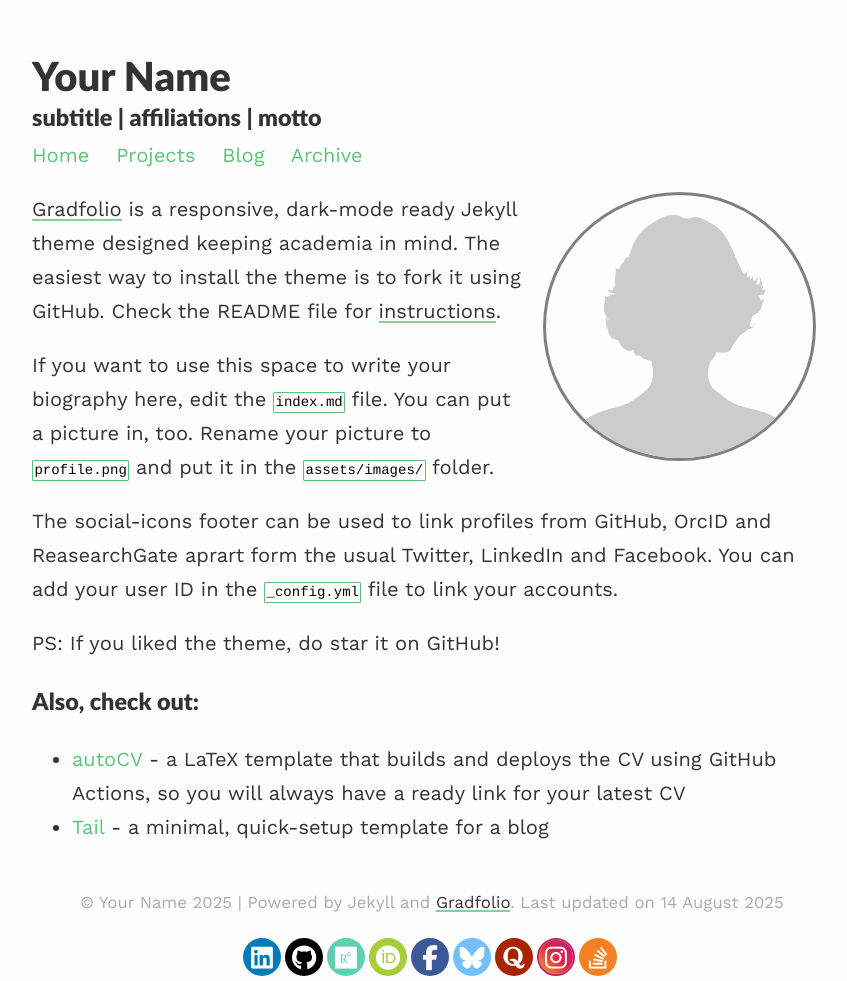
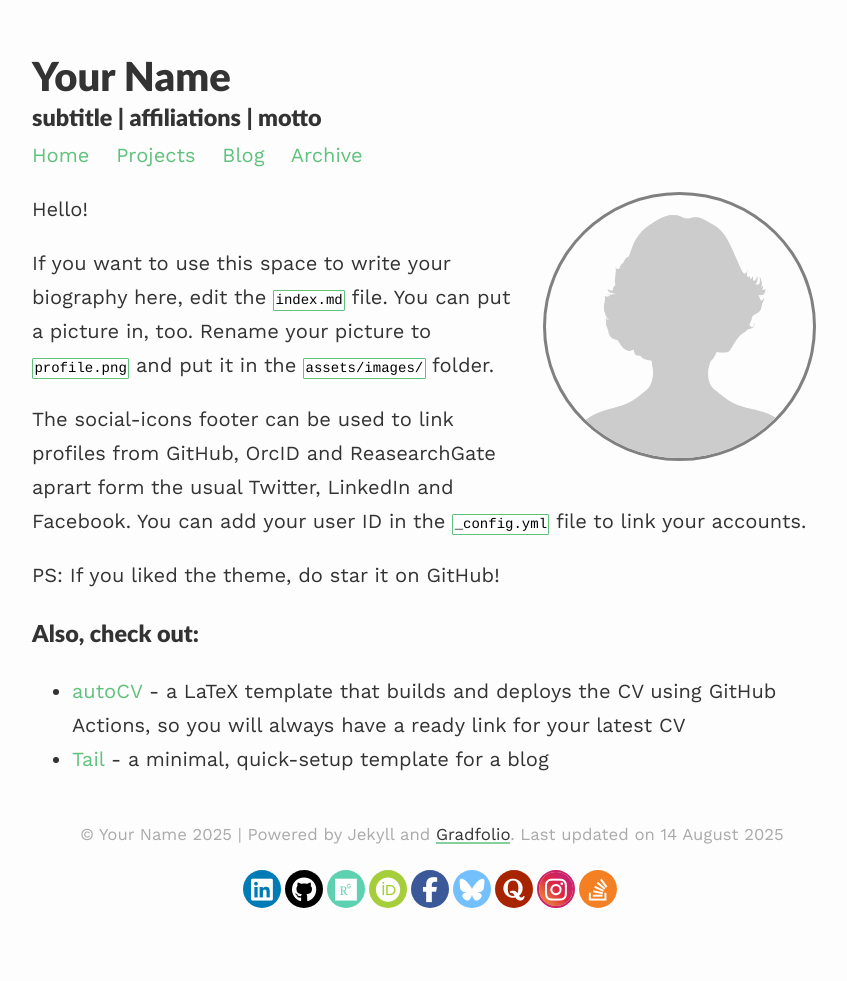
Before and after one commit to fancatfkl/website, a Jekyll site: the page built from index.md, in a window 1280 px wide. Shown: the whole page, without its empty margins (208-1055 px from the left). Built offline with Jekyll 4.4.1, drawn with Linux system fonts in a browser that asks for light colours.

Commit message:
Update index.md
test

```diff
--- a/index.md
+++ b/index.md
@@ -7,7 +7,7 @@ profile:
 published: true
 ---
 
-[Gradfolio](https://github.com/jitinnair1/gradfolio){:target="_blank"} is a responsive, dark-mode ready Jekyll theme designed keeping academia in mind. The easiest way to install the theme is to fork it using GitHub. Check the README file for [instructions](https://github.com/jitinnair1/gradfolio#installation){:target="_blank"}.
+Hello!
 
 If you want to use this space to write your biography here, edit the `index.md` file. You can put a picture in, too. Rename your picture to `profile.png` and put it in the `assets/images/` folder.
 
```
